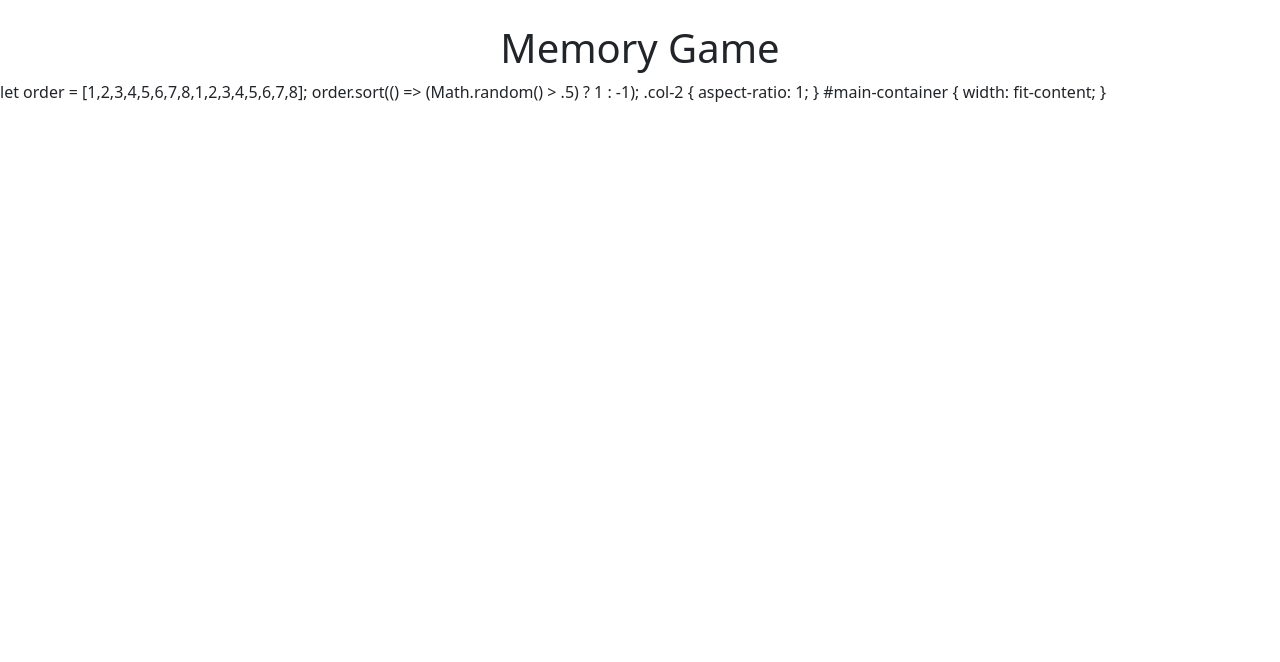
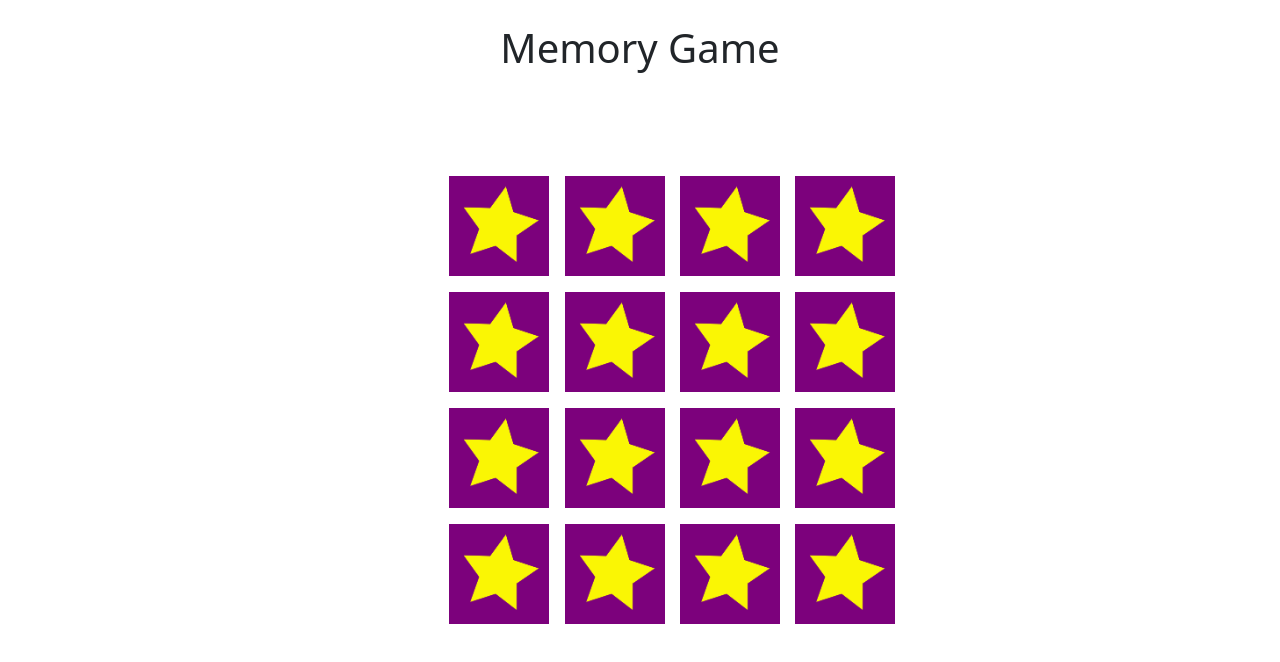
Before and after one commit to andrijadragojevic/memory-game, a plain HTML site: page index.html in a window 1280 px wide. Drawn offline with nearby package versions, Linux system fonts and the light colour scheme.

Commit message:
Made a basic version

```diff
--- a/index.html
+++ b/index.html
@@ -6,6 +6,7 @@
     <meta name="viewport" content="width=device-width, initial-scale=1.0">
     <link href="https://cdn.jsdelivr.net/npm/bootstrap@5.3.0-alpha3/dist/css/bootstrap.min.css" rel="stylesheet" integrity="sha384-KK94CHFLLe+nY2dmCWGMq91rCGa5gtU4mk92HdvYe+M/SXH301p5ILy+dN9+nJOZ" crossorigin="anonymous">
     <script src="https://cdn.jsdelivr.net/npm/bootstrap@5.3.0-alpha3/dist/js/bootstrap.bundle.min.js" integrity="sha384-ENjdO4Dr2bkBIFxQpeoTz1HIcje39Wm4jDKdf19U8gI4ddQ3GYNS7NTKfAdVQSZe" crossorigin="anonymous"></script>
+    <link rel="stylesheet" href="styles.css">
 
     <title>Memory Game</title>
 </head>
@@ -14,46 +15,33 @@
 
     <div class="container position-absolute top-50 start-50 translate-middle" id="main-container">
         <div class="row g-0 justify-content-center">
-            <div class="col-1 mx-4 my-2" id="img-1"><img src="memory-game/img/2/logo.png" alt="" class="bg-dark"></div>
-            <div class="col-1 mx-4 my-2" id="img-2"><img src="memory-game/img/2/logo.png" alt="" class="bg-dark"></div>
-            <div class="col-1 mx-4 my-2" id="img-3"><img src="memory-game/img/2/logo.png" alt="" class="bg-dark"></div>
-            <div class="col-1 mx-4 my-2" id="img-4"><img src="memory-game/img/2/logo.png" alt="" class="bg-dark"></div>
+            <div class="col-1 mx-4 my-2" id="img-1"><img src="img/logo.png" alt="" class="bg-dark cards"></div>
+            <div class="col-1 mx-4 my-2" id="img-2"><img src="img/logo.png" alt="" class="bg-dark cards"></div>
+            <div class="col-1 mx-4 my-2" id="img-3"><img src="img/logo.png" alt="" class="bg-dark cards"></div>
+            <div class="col-1 mx-4 my-2" id="img-4"><img src="img/logo.png" alt="" class="bg-dark cards"></div>
         </div>
         <div class="row g-0 justify-content-center">
-            <div class="col-1 mx-4 my-2" id="img-5"><img src="memory-game/img/2/logo.png" alt="" class="bg-dark"></div>
-            <div class="col-1 mx-4 my-2" id="img-6"><img src="memory-game/img/2/logo.png" alt="" class="bg-dark"></div>
-            <div class="col-1 mx-4 my-2" id="img-7"><img src="memory-game/img/2/logo.png" alt="" class="bg-dark"></div>
-            <div class="col-1 mx-4 my-2" id="img-8"><img src="memory-game/img/2/logo.png" alt="" class="bg-dark"></div>
+            <div class="col-1 mx-4 my-2" id="img-5"><img src="img/logo.png" alt="" class="bg-dark cards"></div>
+            <div class="col-1 mx-4 my-2" id="img-6"><img src="img/logo.png" alt="" class="bg-dark cards"></div>
+            <div class="col-1 mx-4 my-2" id="img-7"><img src="img/logo.png" alt="" class="bg-dark cards"></div>
+            <div class="col-1 mx-4 my-2" id="img-8"><img src="img/logo.png" alt="" class="bg-dark cards"></div>
         </div>
         <div class="row g-0 justify-content-center">
-            <div class="col-1 mx-4 my-2" id="img-9"><img src="memory-game/img/2/logo.png" alt="" class="bg-dark"></div>
-            <div class="col-1 mx-4 my-2" id="img-10"><img src="memory-game/img/2/logo.png" alt="" class="bg-dark"></div>
-            <div class="col-1 mx-4 my-2" id="img-11"><img src="memory-game/img/2/logo.png" alt="" class="bg-dark"></div>
-            <div class="col-1 mx-4 my-2" id="img-12"><img src="memory-game/img/2/logo.png" alt="" class="bg-dark"></div>
+            <div class="col-1 mx-4 my-2" id="img-9"><img src="img/logo.png" alt="" class="bg-dark cards"></div>
+            <div class="col-1 mx-4 my-2" id="img-10"><img src="img/logo.png" alt="" class="bg-dark cards"></div>
+            <div class="col-1 mx-4 my-2" id="img-11"><img src="img/logo.png" alt="" class="bg-dark cards"></div>
+            <div class="col-1 mx-4 my-2" id="img-12"><img src="img/logo.png" alt="" class="bg-dark cards"></div>
         </div>
         <div class="row g-0 justify-content-center">
-            <div class="col-1 mx-4 my-2" id="img-13"><img src="memory-game/img/2/logo.png" alt="" class="bg-dark"></div>
-            <div class="col-1 mx-4 my-2" id="img-14"><img src="memory-game/img/2/logo.png" alt="" class="bg-dark"></div>
-            <div class="col-1 mx-4 my-2" id="img-15"><img src="memory-game/img/2/logo.png" alt="" class="bg-dark"></div>
-            <div class="col-1 mx-4 my-2" id="img-16"><img src="memory-game/img/2/logo.png" alt="" class="bg-dark"></div>
+            <div class="col-1 mx-4 my-2" id="img-13"><img src="img/logo.png" alt="" class="bg-dark cards"></div>
+            <div class="col-1 mx-4 my-2" id="img-14"><img src="img/logo.png" alt="" class="bg-dark cards"></div>
+            <div class="col-1 mx-4 my-2" id="img-15"><img src="img/logo.png" alt="" class="bg-dark cards"></div>
+            <div class="col-1 mx-4 my-2" id="img-16"><img src="img/logo.png" alt="" class="bg-dark cards"></div>
         </div>
     </div>
 
 </body>
 
-<script src="script.js
-"></script>
+<script src="script.js"></script>
 
 </html>
-let order = [1,2,3,4,5,6,7,8,1,2,3,4,5,6,7,8];
-
-order.sort(() => (Math.random() > .5) ? 1 : -1);
-
-
-.col-2 {
-    aspect-ratio: 1;
-}
-
-#main-container {
-    width: fit-content;
-}
--- a/script.js
+++ b/script.js
@@ -1,3 +1,48 @@
 let order = [1,2,3,4,5,6,7,8,1,2,3,4,5,6,7,8];
+order.sort(() => (Math.random() > .5) ? 1 : -1);
 
-order.sort(() => (Math.random() > .5) ? 1 : -1);
+let cards = document.querySelectorAll("img");
+
+cardsHTML = ``;
+
+
+let i = 0;
+cards.forEach(card => {
+    card.setAttribute("data-value",`${order[i]}`);
+    i++;
+})
+
+let points = 0;
+let clickCounter = 0;
+let clickedCards = [];
+
+cards.forEach(element => {
+    element.addEventListener("click", function () {
+        clickCounter++;
+        if(clickCounter <= 2) {
+            clickedCards[clickCounter] = element
+            element.setAttribute("src",`img/${element.dataset.value}.png`)
+        }
+        if (clickCounter == 2) {
+           if (clickedCards[1].dataset.value == clickedCards[2].dataset.value) {
+                clickedCards[1].setAttribute("style", "pointer-events: none;");
+                clickedCards[2].setAttribute("style", "pointer-events: none;");
+                console.log("CORRECT");
+                points++;
+                clickCounter = 0;
+                clickedCards = [];
+            } else {
+
+                setTimeout(() => {
+                    clickedCards[1].setAttribute("src",`img/logo.png`);
+                    clickedCards[2].setAttribute("src",`img/logo.png`);
+                    clickCounter = 0;
+                    clickedCards = [];
+                }, 1500);
+            }
+        if (points == 8) {
+            alert("YOU WON!");
+        }
+        }
+    })
+});
--- a/styles.css
+++ b/styles.css
@@ -1,7 +1,11 @@
-.col-2 {
-    aspect-ratio: 1;
-}
-
 #main-container {
     width: fit-content;
 }
+
+.cards {
+    width: 100px;
+}
+
+.col-1 {
+    margin-left: 2.5rem !important;
+}
```
Also changed, not shown: img/1.png (added), img/2.png (added), img/3.png (added), img/4.png (added), img/5.png (added), img/6.png (added), img/7.png (added), img/8.png (added), img/logo.png (added), logo.png (added).
